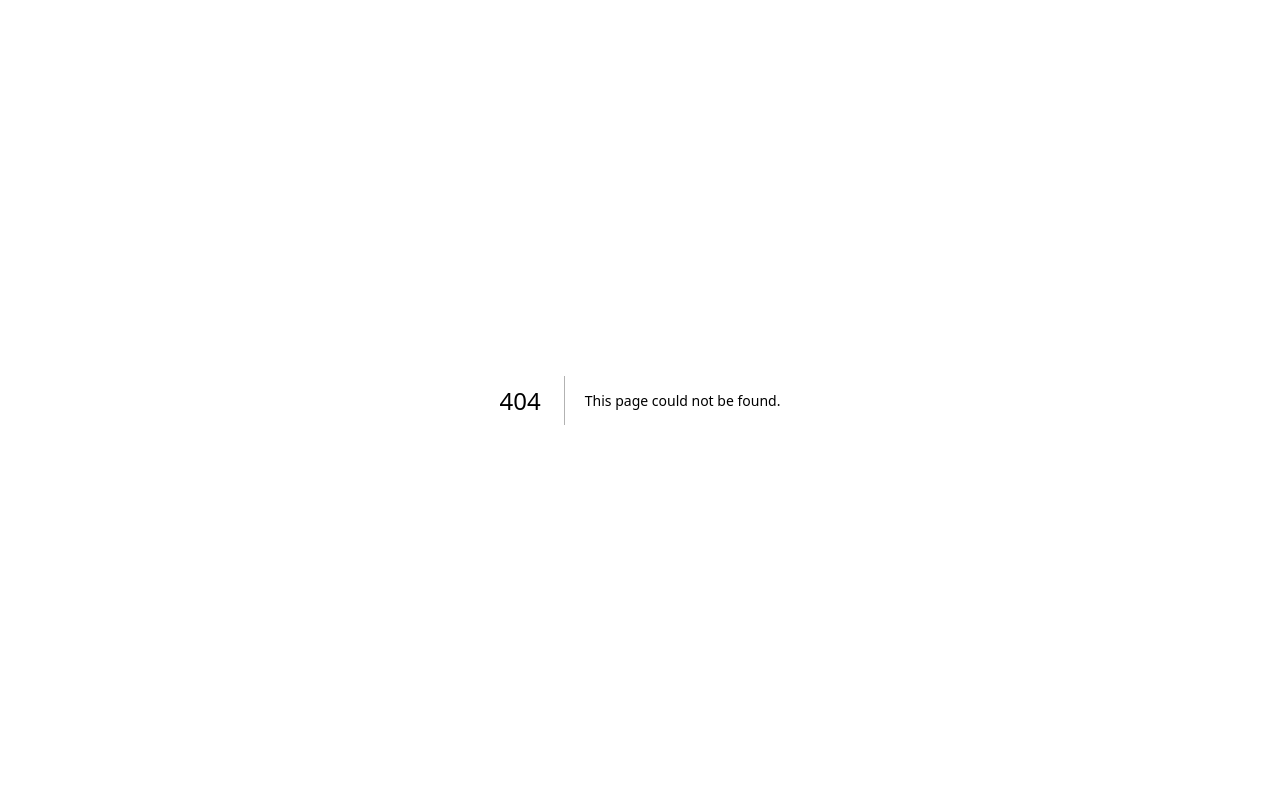
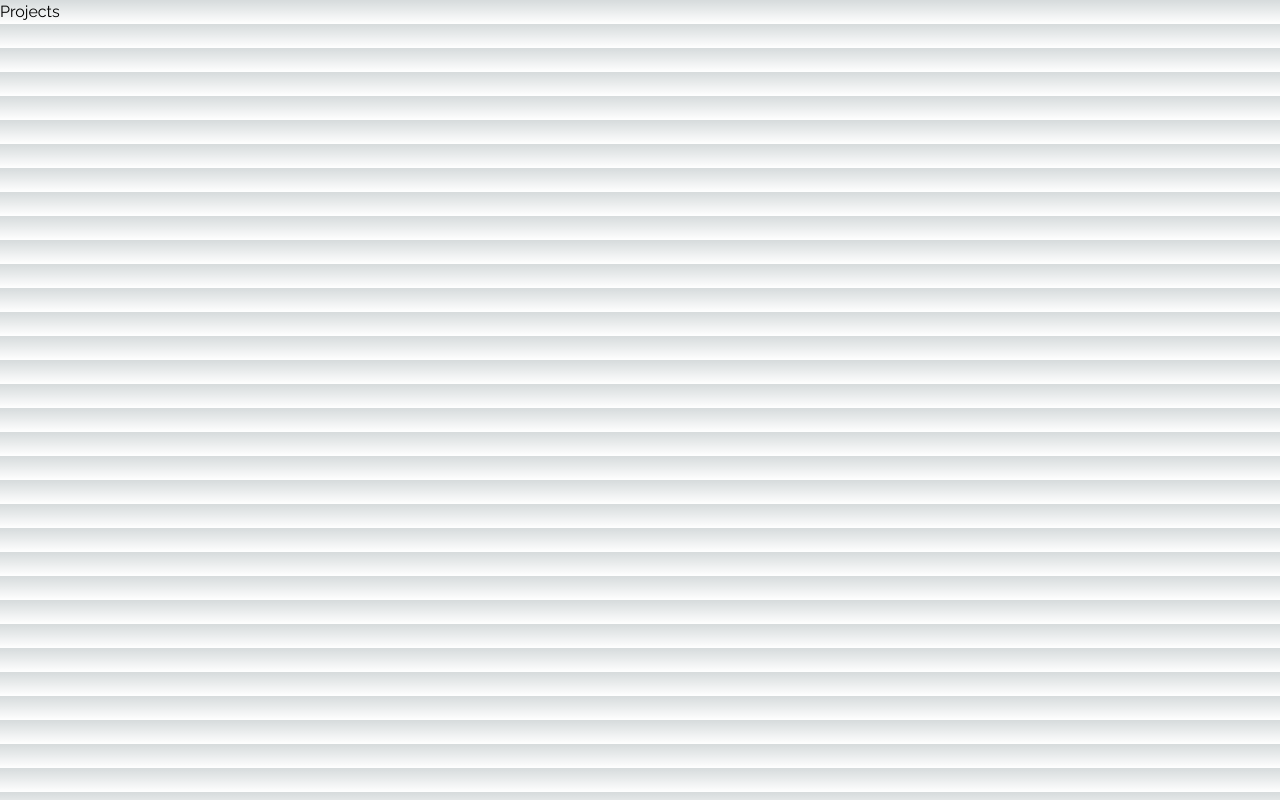
Before and after one commit to VenturingForth/code-adventure-website, a Next.js app: page /projects in a window 1280 px wide. Before the commit this address had no page. Built offline with nearby package versions, Linux system fonts and the light colour scheme.

Commit message:
Pages and routing added to folder structure2

```diff
--- /dev/null
+++ b/app/blog/page.tsx
@@ -0,0 +1,5 @@
+export default function Page(){
+    return(
+        <p>Blog</p>
+    )
+}
--- /dev/null
+++ b/app/projects/page.tsx
@@ -0,0 +1,5 @@
+export default function Page(){
+    return(
+        <p>Projects</p>
+    )
+}
```
